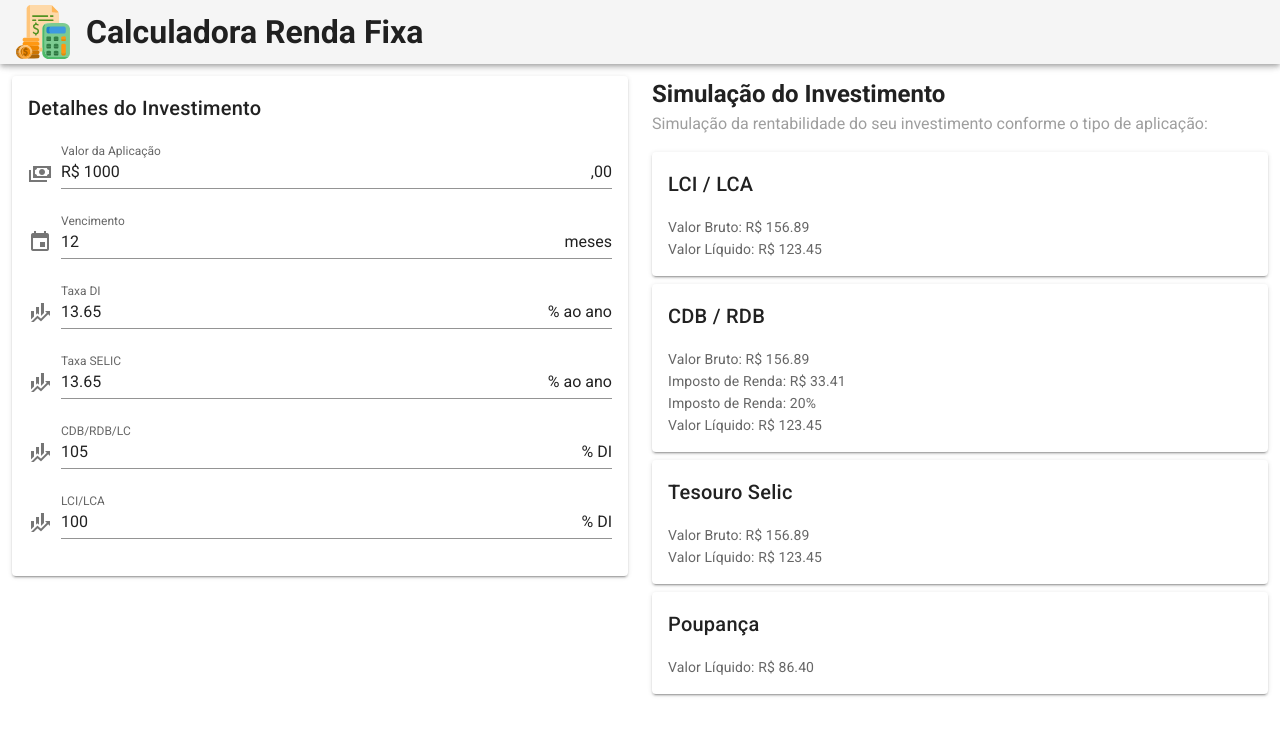
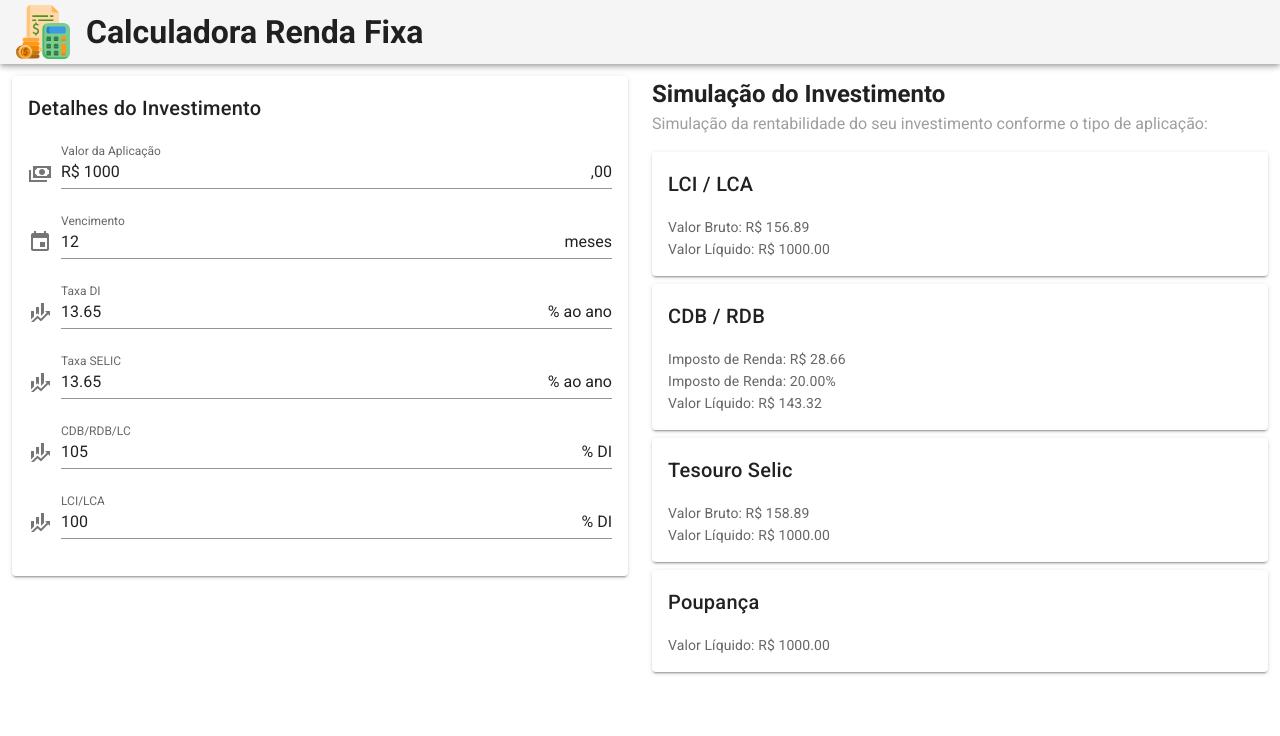
Before and after one commit to rendafixa/rendafixa.github.io, a Nuxt app: page / in a window 1280 px wide. Shown: the top 736 px of the page. Built offline with nearby package versions, Linux system fonts and the light colour scheme.

Commit message:
Finance.js

```diff
--- a/components/InvestmentResult.vue
+++ b/components/InvestmentResult.vue
@@ -3,9 +3,13 @@
     <v-card-title>{{ name }}</v-card-title>
     <v-card-text>
       <div v-if="!!beforeTaxAmount">Valor Bruto: R$ {{ beforeTaxAmount }}</div>
-      <div v-if="!!taxAmount">Imposto de Renda: R$ {{ taxAmount }}</div>
-      <div v-if="!!taxPercentage">Imposto de Renda: {{ taxPercentage }}%</div>
-      <div>Valor Líquido: R$ {{ amount }}</div>
+      <div v-if="!!taxAmount">
+        Imposto de Renda: R$ {{ taxAmount.toFixed(2) }}
+      </div>
+      <div v-if="!!taxPercentage">
+        Imposto de Renda: {{ taxPercentage.toFixed(2) }}%
+      </div>
+      <div>Valor Líquido: R$ {{ amount.toFixed(2) }}</div>
     </v-card-text>
   </v-card>
 </template>
@@ -13,9 +17,9 @@
 export default {
   props: {
     name: {
-      type: Text,
+      type: String,
       required: true,
-      validator: (value) => !!value
+      validator: (content) => !!content
     },
     amount: {
       type: Number,
@@ -23,10 +27,10 @@ export default {
       validator: (value) => parseInt(value) > 0
     },
     beforeTaxAmount: {
-      type: Number,
+      type: String,
       required: false,
-      default: null,
-      validator: (value) => parseInt(value) > 0
+      default: null
+      // validator: (value: Number) => parseInt(value) > 0
     },
     taxAmount: {
       type: Number,
--- a/components/InvestmentSimulation.vue
+++ b/components/InvestmentSimulation.vue
@@ -7,25 +7,25 @@
     </p>
     <InvestmentResult
       name="LCI / LCA"
-      amount="123.45"
+      :amount="amount"
       before-tax-amount="156.89"
     />
     <InvestmentResult
       name="CDB / RDB"
-      amount="123.45"
-      before-tax-amount="156.89"
-      tax-amount="33.41"
-      tax-percentage="20"
+      :amount="resultCDB.interestAmount"
+      :tax-amount="resultCDB.taxAmount"
+      :tax-percentage="resultCDB.taxPercentage"
     />
     <InvestmentResult
       name="Tesouro Selic"
-      amount="123.45"
-      before-tax-amount="156.89"
+      :amount="amount"
+      before-tax-amount="158.89"
     />
-    <InvestmentResult name="Poupança" amount="86.40" />
+    <InvestmentResult name="Poupança" :amount="amount" />
   </div>
 </template>
 <script>
+import * as finance from '../finance.js'
 import InvestmentResult from './InvestmentResult.vue'
 export default {
   components: { InvestmentResult },
@@ -39,9 +39,13 @@ export default {
       lcx: 100,
       rules: {
         required: (value) => !!value || 'Obrigatório',
-        positive: (value) =>
-          parseInt(value) > 0 || 'Deve ser um número positivo'
+        positive: (value) => value > 0 || 'Deve ser um número positivo'
       }
+    }
+  },
+  computed: {
+    resultCDB() {
+      return finance.getCDBResult(this.amount, this.di, this.cdb, this.duration)
     }
   }
 }
--- a/components/RendaFixaLogo.vue
+++ b/components/RendaFixaLogo.vue
@@ -11,16 +11,14 @@
 export default {
   props: {
     width: {
-      type: Number,
+      type: String,
       required: false,
-      default: 64,
-      validator: (value) => parseInt(value) > 0
+      default: '64'
     },
     height: {
-      type: Number,
+      type: String,
       required: false,
-      default: 64,
-      validator: (value) => parseInt(value) > 0
+      default: '64'
     }
   }
 }
--- /dev/null
+++ b/finance.js
@@ -0,0 +1,31 @@
+export function getCDBResult(amount, di, yearlyIndex, periods) {
+  const interestAmount = coupoundInterest(
+    amount,
+    getIndexCDB(yearlyIndex, di),
+    periods
+  )
+  const taxPercentage = getIndexIR(periods)
+  const taxAmount = interestAmount * (taxPercentage / 100)
+  return { interestAmount, taxAmount, taxPercentage }
+}
+
+function coupoundInterest(amount, index, periods) {
+  return amount * Math.pow(index, periods) - amount
+}
+
+function getIndexCDB(yearlyInterest, di) {
+  const index = yearlyInterest / 100
+  return Math.pow((index * di) / 100 + 1, 1 / 12)
+}
+
+function getIndexIR(periods) {
+  if (periods <= 6) {
+    return 22.5
+  } else if (periods <= 12) {
+    return 20
+  } else if (periods <= 24) {
+    return 17.5
+  } else {
+    return 15
+  }
+}
```
